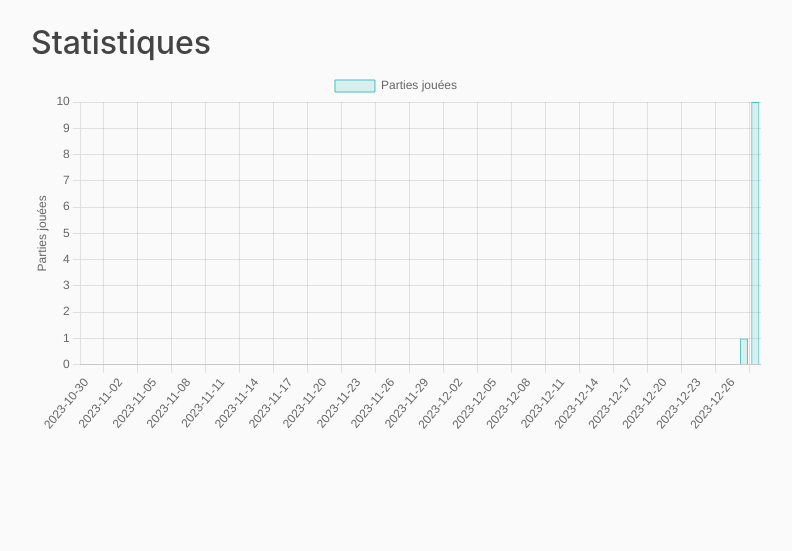
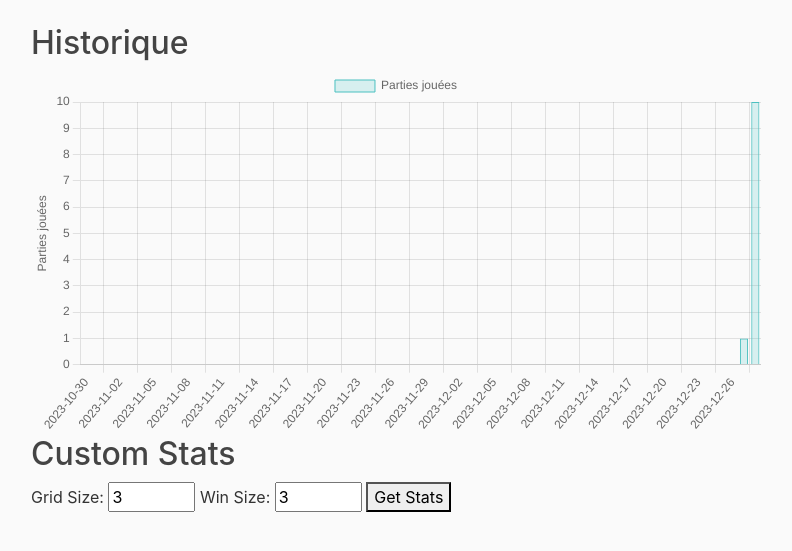
Before and after one commit to ChakirKharraz/djangoProject2, a Django app: page /stats/ in a window 1280 px wide. Shown: the part 56-607 px from the top of the page, without its empty margins (54-846 px from the left). Run offline with Django 4.2, Linux system fonts and the light colour scheme; a user stored in the database is signed in; data comes from the database, SQL or seed files in the repository; both versions use the stored data as it was after the commit; some libraries are stand-ins or nearby versions.

Commit message:
Ranking fonctionnel manque le CSS

```diff
--- a/blog/templates/blog/stats.html
+++ b/blog/templates/blog/stats.html
@@ -2,9 +2,26 @@
 {% load crispy_forms_filters %}
 {% load crispy_forms_tags %}
 {% block content %}
-    <h2>Statistiques</h2>
+    <h2>Historique</h2>
 
     <canvas id="gamesChart" width="400" height="200"></canvas>
+
+    <h2>Custom Stats</h2>
+
+    <form id="custom-stats-form">
+
+        <label for="grid-size">Grid Size:</label>
+        <input type="number" id="grid-size" name="grid_size" min="3" max="12" value="3">
+
+        <label for="win-size">Win Size:</label>
+        <input type="number" id="win-size" name="win_size" min="3" max="12" value="3">
+
+
+        <button type="button" onclick="getCustomStats()">Get Stats</button>
+    </form>
+
+    <div id="custom-stats-results"></div>
+
 
     <script src="https://cdn.jsdelivr.net/npm/chart.js"></script>
     <script>
@@ -58,6 +75,28 @@
 
 
         });
+
+        function getCustomStats() {
+            const winSize = $('#win-size').val();
+            const gridSize = $('#grid-size').val();
+
+            // Fetch data from the custom-stats view
+            fetch(`/custom-stats/?win_size=${winSize}&grid_size=${gridSize}`)
+                .then(response => response.json())
+                .then(data => {
+                    // Display the results in the custom-stats-results div
+                    const resultsDiv = $('#custom-stats-results');
+                    resultsDiv.empty();
+
+                    if (data.success) {
+                        for (const [user, score] of Object.entries(data.user_scores)) {
+                            resultsDiv.append(`<p>${user}: ${score} wins</p>`);
+                        }
+                    } else {
+                        resultsDiv.append(`<p>Error: ${data.error}</p>`);
+                    }
+                });
+        }
     </script>
 
 {% endblock content %}
--- a/blog/urls.py
+++ b/blog/urls.py
@@ -1,9 +1,9 @@
 from django.urls import path
 from .views import PostListView, PostDetailView, PostCreateView, PostUpdateView, PostDeleteView, UserPostListView
 from . import views
-from .views import GameCreateView, GameDetailView, GameListView, JoinGameView , StatsView
+from .views import GameCreateView, GameDetailView, GameListView, JoinGameView, StatsView
 from .views import (update_game_status, store_cell, get_grid_cells, updateDatasP2, switch_turn, get_user, get_symbol,
-                    check_game_status, update_current_turn, get_game_statistics)
+                    check_game_status, update_current_turn, get_game_statistics, custom_stats)
 
 urlpatterns = [
     path('', PostListView.as_view(), name='blog-home'),
@@ -28,7 +28,6 @@ urlpatterns = [
     path('update_current_turn/<int:game_id>/', update_current_turn, name='update_current_turn'),
     path('stats/', StatsView, name='stats'),
     path('get_game_statistics/', get_game_statistics, name='get_game_statistics'),
-
-
+    path('custom-stats/', custom_stats, name='custom-stats'),
 
 ]
--- a/blog/views.py
+++ b/blog/views.py
@@ -358,7 +358,35 @@ def get_game_statistics(request):
 
     return JsonResponse({'dates': all_dates, 'games_played': games_played})
 
+def custom_stats(request):
+    if request.method == 'GET':
+        # Get the values for win_size and grid_size from the request
+        win_size = int(request.GET.get('win_size', 3))
+        grid_size = int(request.GET.get('grid_size', 3))
 
+        # Ensure that win_size and grid_size are within the specified range
+        win_size = max(3, min(win_size, 12))
+        grid_size = max(3, min(grid_size, 12))
+
+        # Filter games based on win_size and grid_size
+        games = Game.objects.filter(win_size=win_size, grid_size=grid_size, finished=True)
+
+        # Create a dictionary to store user scores
+        user_scores = {}
+
+        # Iterate over the filtered games
+        for game in games:
+            # Check if there is a winner
+            if game.winner:
+                # Increment the score for the winner
+                user_scores[game.winner.username] = user_scores.get(game.winner.username, 0) + 1
+
+        # Sort the user_scores dictionary by score in descending order
+        sorted_user_scores = dict(sorted(user_scores.items(), key=lambda item: item[1], reverse=True))
+
+        return JsonResponse({'success': True, 'user_scores': sorted_user_scores})
+
+    return JsonResponse({'success': False, 'error': 'Invalid request method'})
 
 def about(request):
     return render(request, 'blog/stats.html', {'title': 'About'})
```
Also changed, not shown: db.sqlite3.
